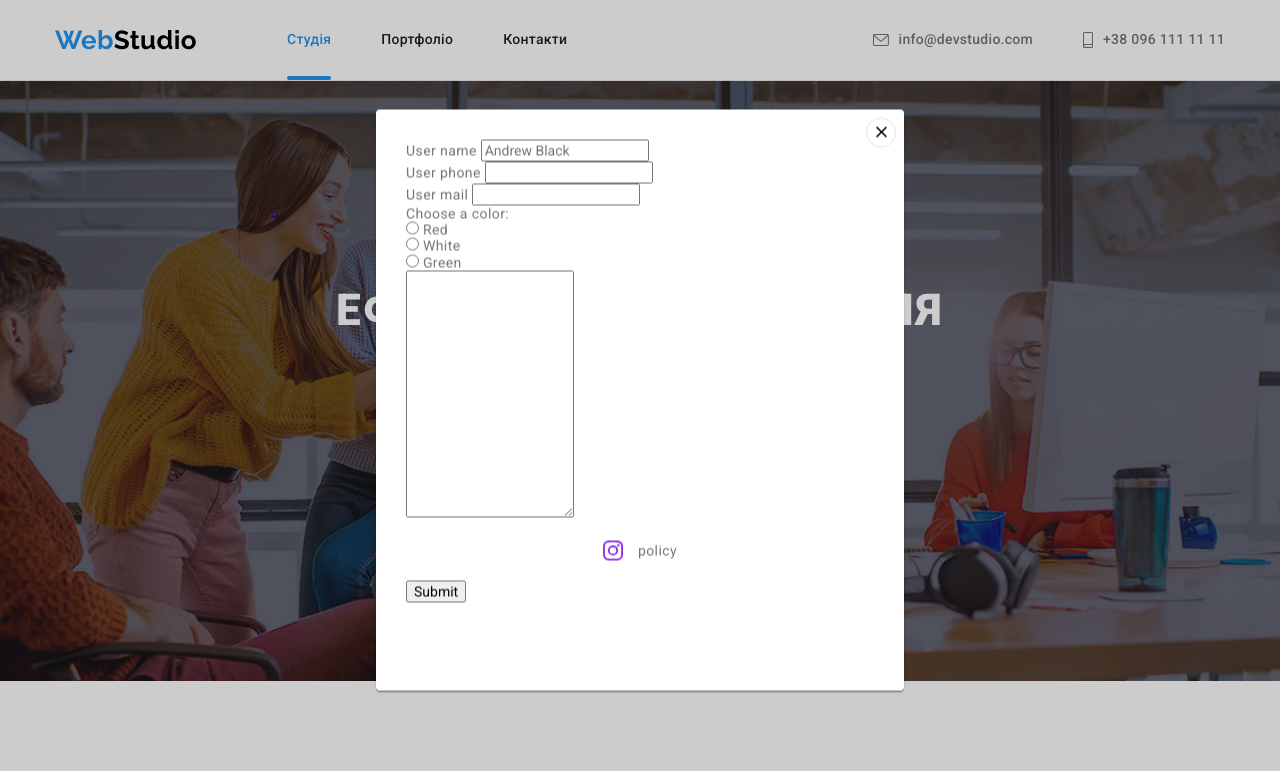
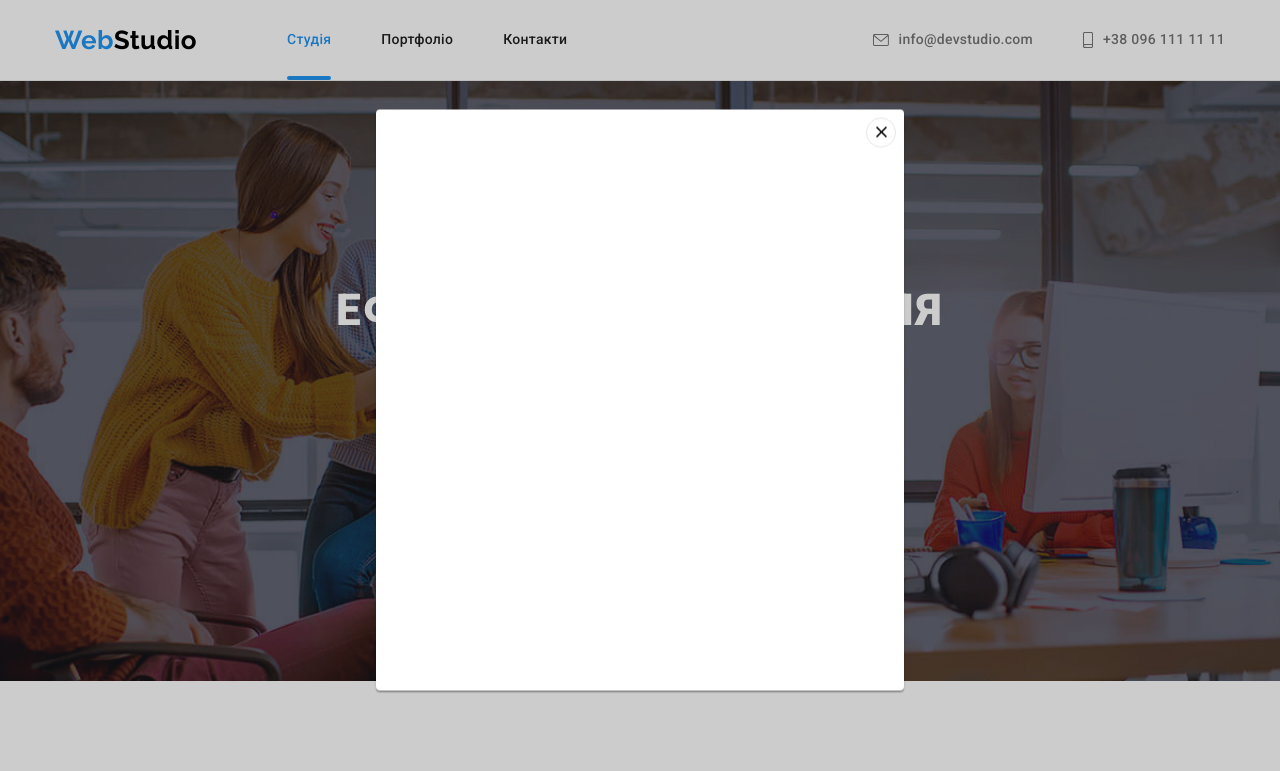
Before and after one commit to RoMaN-CoLoGnE/goit-markup-hw-05, a plain HTML site: page index.html in a window 1280 px wide. Shown: the top 771 px of the page. Drawn offline with nearby package versions, Linux system fonts and the light colour scheme.

Commit message:
bugs fixed

```diff
--- a/assets/css/styles.css
+++ b/assets/css/styles.css
@@ -408,7 +408,6 @@ img {
   color: var(--basic-black-color);
 }
 
-/* Margin-top übberarbeiten und besser auf margin-botton ändern! */
 .our-team-text {
   margin-top: 10px;
   margin-bottom: 16px;
@@ -700,43 +699,3 @@ img {
   cursor: pointer;
   background-color: unset;
 }
-
-/* forms */
-
-label {
-  display: block;
-}
-
-textarea {
-  min-height: 100px;
-  max-height: 250px;
-  resize: vertical;
-}
-
-.form-checkbox {
-  margin: 20px 0;
-  display: flex;
-  align-items: center;
-  justify-content: center;
-  gap: 15px;
-}
-
-.one {
-  opacity: 1;
-  fill: blueviolet;
-  transition: 300ms;
-}
-
-.two {
-  opacity: 0;
-  fill: #188ce8;
-  transition: 300ms;
-}
-
-.checkbox:checked+.icon .two {
-  opacity: 1;
-}
-
-.checkbox:checked+.icon .one {
-  opacity: 0;
-}
--- a/index.html
+++ b/index.html
@@ -464,44 +464,6 @@
             <use href="./assets/images/svg/icons.svg#icon-close"></use>
           </svg>
         </button>
-
-        <form name="registration_form">
-          <label>
-            User name
-            <input type="text" name="user_name" placeholder="Andrew Black" minlength="3" />
-          </label>
-          <label>
-            User phone
-            <input type="tel" name="user_tel" />
-          </label>
-          <label>
-            User mail
-            <input type="text" name="user_mail" />
-          </label>
-          <p>Choose a color:</p>
-          <label>
-            <input type="radio" name="color" value="red" />
-            Red
-          </label>
-          <label>
-            <input type="radio" name="color" value="white" />
-            White
-          </label>
-          <label>
-            <input type="radio" name="color" value="green" />
-            Green
-          </label>
-          <textarea name="" id="" rows="15"></textarea>
-          <label class="form-checkbox">
-            <input class="checkbox visually-hidden" type="checkbox" name="" />
-            <svg class="icon" width="20" height="20">
-              <use class="one" href="./assets/images/svg/icons.svg#instagram-icon"></use>
-              <use class="two" href="./assets/images/svg/icons.svg#twitter-icon"></use>
-            </svg>
-            policy
-          </label>
-          <button type="submit">Submit</button>
-        </form>
       </div>
     </div>
     <script src="./assets/js/modal.js"></script>
```
